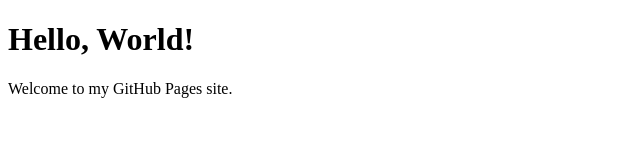
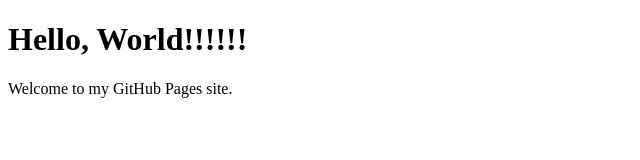
Before and after one commit to bibhutisingh93/bibhuti_test, a plain HTML site: page index.html in a window 1280 px wide. Shown: the full height of the page, 0-640 px from the left. Drawn offline with Linux system fonts and the light colour scheme.

Commit message:
Update index.html

```diff
--- a/index.html
+++ b/index.html
@@ -3,10 +3,10 @@
 <head>
     <meta charset="UTF-8">
     <meta name="viewport" content="width=device-width, initial-scale=1.0">
-    <title>Hello World</title>
+    <title>Hello World!!!!</title>
 </head>
 <body>
-    <h1>Hello, World!</h1>
+    <h1>Hello, World!!!!!!</h1>
     <p>Welcome to my GitHub Pages site.</p>
 </body>
 </html>
```
